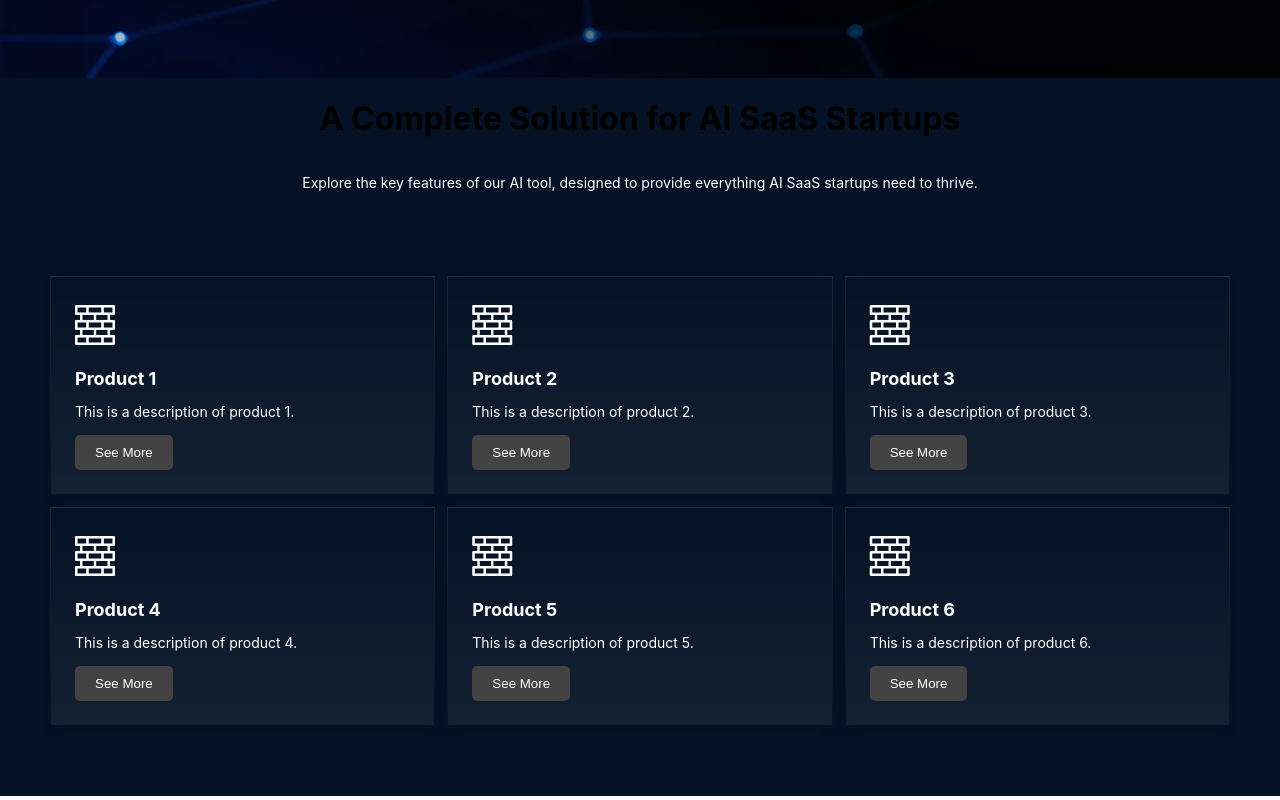
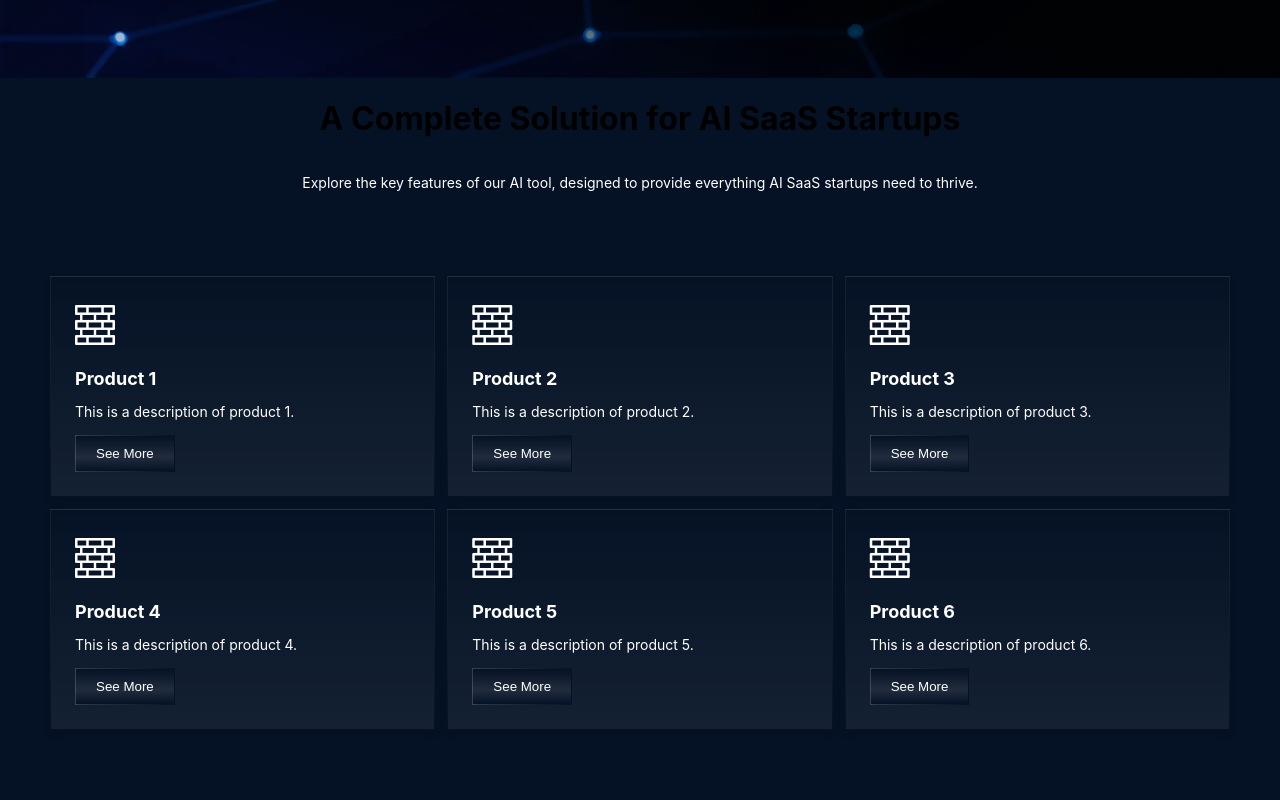
Before and after one commit to anwaarshah313/waspak_sol_frontend, a React (Create React App) app: page / in a window 1280 px wide. Shown: the part 722-1522 px from the top of the page. Built offline with nearby package versions, Linux system fonts and the light colour scheme.

Commit message:
card change

```diff
--- a/src/components/home/ProductSection/product.css
+++ b/src/components/home/ProductSection/product.css
@@ -31,11 +31,11 @@
     transition: all 0.3s ease-in-out;
 }
 
-.product-card:hover{
+/* .product-card:hover{
     background: linear-gradient(to bottom,#ffffff08 , #051225);
     border: 1px solid transparent;
     border-image: linear-gradient(to bottom,#051225, #ffffff10) 1;
-}
+} */
 
 
 .icon {
@@ -55,9 +55,10 @@ p {
 }
 
 .see-more-btn {
-    background-color: #434343;
+    background: linear-gradient(180deg, #051225,  #ffffff10 60%, #051225);
+    border: 1px solid transparent;
+    border-image: linear-gradient(to left, #051225 , #ffffff2b) 1;
     color: #fff;
-    border: none;
     padding: 10px 20px;
     border-radius: 5px;
     cursor: pointer;
@@ -65,7 +66,9 @@ p {
 }
 
 .see-more-btn:hover {
-    background-color: #0056b3;
+    background: linear-gradient(180deg, #051225,  #ffffff10 60%, #051225);
+    border: 1px solid transparent;
+    border-image: linear-gradient(to left, #ffffff2b, #051225) 1;
 }
 
 /* Styles for the popup */
```
